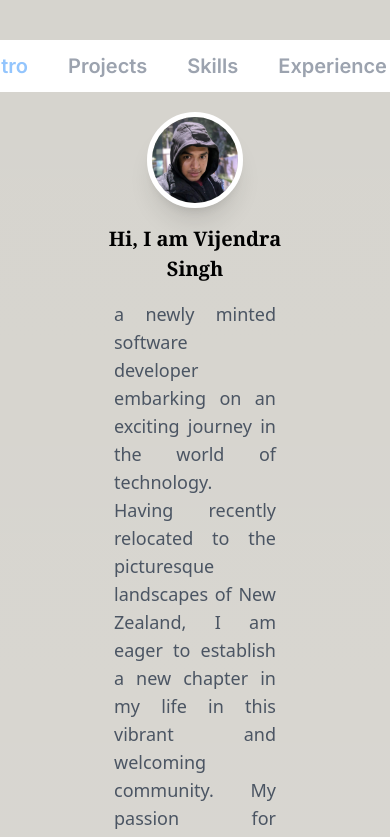
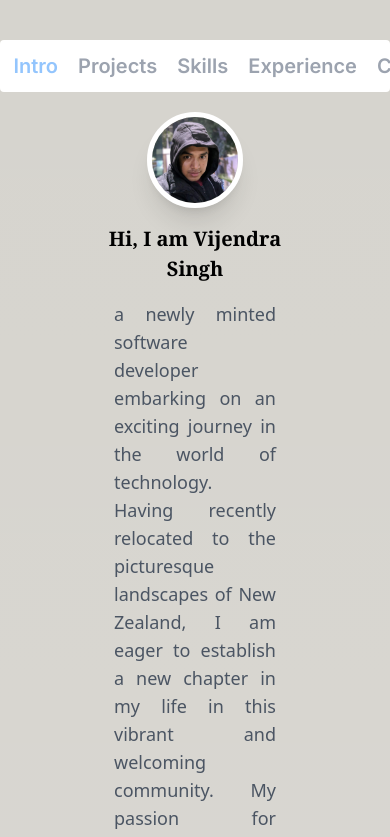
Before and after one commit to vijend795/my-portfolio, a Next.js app: page / in a window 390 px wide. Shown: the top 837 px of the page. Built offline with nearby package versions, Linux system fonts and the light colour scheme.

Commit message:
update responsive header

```diff
--- a/app/component/header.js
+++ b/app/component/header.js
@@ -49,10 +49,10 @@ export default function Header() {
   },[])
 
   return (
-    <header className="fixed top-0 z-[999] w-full bg-green-400 flex justify-center">
+    <header className="fixed top-0 z-[999] w-full bg-green-400 flex justify-center ">
 
-      <nav className=" flex mt-10 fixed top-0  ">
-        <ul className=" flex flex-row items-center gap-10 px-9 rounded-full py-3 bg-white">
+      <nav className=" w-full md:flex mt-10 fixed top-0 justify-center  ">
+        <ul className=" flex flex-row items-center justify-center gap-5 md:gap-10 px-2 md:px-9 rounded md:rounded-full py-3 bg-white">
           {navLinks.map((link) => (
             <li key={link.name} className=" ">
               <Link
```
